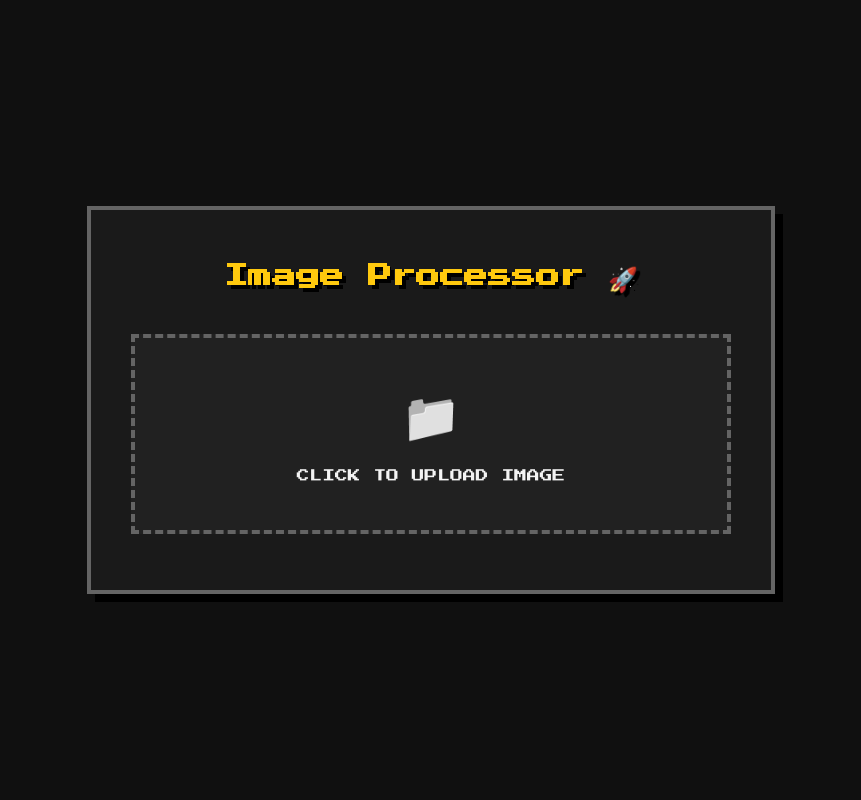
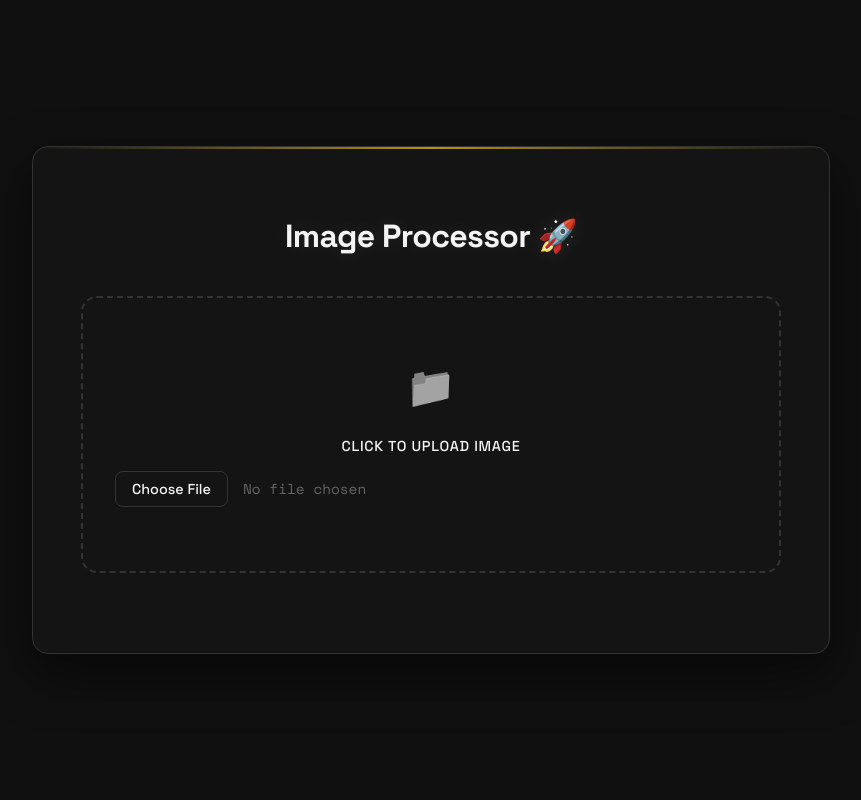
Before and after one commit to hotanphat28/imgitor, a Flask app: page / in a window 1280 px wide. Shown: the whole page, without its empty margins (209-1070 px from the left). Run offline with Flask 3, Linux system fonts and the light colour scheme.

Commit message:
updated dark modern design

```diff
--- a/app/routes.py
+++ b/app/routes.py
@@ -1,6 +1,6 @@
 from flask import request, render_template, send_file
 from app import app
-from app.utils import resize_by_resolution, resize_by_filesize, convert_to_bw, remove_background
+from app.utils import resize_by_resolution, apply_filter, remove_background
 from PIL import Image
 import io
 import os
@@ -29,25 +29,17 @@ def upload_file():
         save_format = "JPEG"
         suffix = "_processed"
 
-        # INVERSION OVER NESTING: Handle filesize first as it returns a unique buffer
-        if mode == 'filesize':
-            target_kb = int(request.form['size'])
-            buffer, mime = resize_by_filesize(img, target_kb)
-            if not buffer:
-                return "Error: Could not meet target size. Try a larger value.", 400
-
-            return send_file(buffer, mimetype=mime, as_attachment=True, download_name=f"{filename}_scaled.jpg")
-
-        # Handle other modes
+        # Handle modes
         if mode == 'resolution':
             width, height = int(request.form['width']), int(request.form['height'])
             processed_img = resize_by_resolution(img, width, height)
             suffix = "_resized"
             save_format = "PNG" if img.mode == 'RGBA' else "JPEG"
 
-        elif mode == 'bw_only':
-            processed_img = convert_to_bw(img)
-            suffix = "_bw"
+        elif mode == 'filter':
+            filter_type = request.form.get('filter_type', 'grayscale')
+            processed_img = apply_filter(img, filter_type)
+            suffix = f"_{filter_type}"
             save_format = "PNG" if img.mode == 'RGBA' else "JPEG"
 
         elif mode == 'remove_bg':
--- a/app/static/css/style.css
+++ b/app/static/css/style.css
@@ -1,23 +1,25 @@
-/* Pixel Art Redesign - Sharp Minimalist (Black, Gray, White, Gold) */
+/* Modern Dark UI Redesign - Reference Inspired */
 :root {
     --bg-color: #101010;
-    /* Black */
-    --container-bg: #1a1a1a;
-    /* Darker Gray */
-    --text-color: #F4F4F4;
-    /* White */
+    --card-bg: #141414;
+    /* Slightly lighter than BG */
+    --text-primary: #F4F4F4;
+    --text-secondary: #646464;
     --accent-color: #FFC90E;
-    /* Golden */
-    --accent-hover: #e0b00c;
-    --border-color: #646464;
-    /* Gray */
-    --shadow-color: #000000;
+    --accent-glow: rgba(255, 201, 14, 0.4);
+    --border-color: #333333;
+    /* Darker border for subtlety */
+    --border-active: #646464;
+    --border-radius: 16px;
+    --font-heading: 'Space Grotesk', sans-serif;
+    --font-mono: 'Space Mono', monospace;
+    --transition: all 0.3s ease;
 }
 
 body {
-    font-family: 'VT323', monospace;
+    font-family: var(--font-heading);
     background-color: var(--bg-color);
-    color: var(--text-color);
+    color: var(--text-primary);
     display: flex;
     justify-content: center;
     align-items: center;
@@ -25,335 +27,328 @@ body {
     margin: 0;
     padding: 1rem;
     box-sizing: border-box;
-    font-size: 1.4rem;
-    image-rendering: pixelated;
+    font-size: 1rem;
 }
 
-/* Sharp NES-style container */
+/* Modern Card Container */
 .container {
-    background-color: var(--container-bg);
-    padding: 2rem 2.5rem;
-    border: 4px solid var(--border-color);
-    /* Thicker border for blocky look */
-    /* No border radius - Sharp edges */
-    box-shadow: 8px 8px 0px var(--shadow-color);
-    /* Hard block shadow */
+    background-color: var(--card-bg);
+    padding: 3rem;
+    border: 1px solid var(--border-color);
+    border-radius: var(--border-radius);
+    box-shadow: 0 20px 50px rgba(0, 0, 0, 0.5);
     width: 100%;
-    max-width: 600px;
+    max-width: 700px;
     position: relative;
+    overflow: hidden;
+}
+
+/* Subtle top gradient line for "tech" feel */
+.container::before {
+    content: '';
+    position: absolute;
+    top: 0;
+    left: 0;
+    width: 100%;
+    height: 2px;
+    background: linear-gradient(90deg, transparent, var(--accent-color), transparent);
+    opacity: 0.7;
 }
 
 h1 {
-    font-family: 'Press Start 2P', cursive;
-    color: var(--accent-color);
-    font-size: 1.5rem;
+    font-family: var(--font-heading);
+    color: var(--text-primary);
+    font-size: 2rem;
+    font-weight: 700;
     text-align: center;
-    margin-top: 1rem;
     margin-bottom: 2.5rem;
-    line-height: 1.5;
-    text-shadow: 4px 4px 0px var(--shadow-color);
-    /* Retro shadow */
+    letter-spacing: -0.02em;
+    text-shadow: 0 0 20px rgba(255, 255, 255, 0.1);
 }
 
 form>div {
-    margin-bottom: 1.5rem;
+    margin-bottom: 2rem;
 }
 
 label,
 .label-header {
     display: block;
-    font-family: 'Press Start 2P', cursive;
-    font-size: 0.8rem;
-    margin-bottom: 1rem;
-    color: var(--text-color);
+    font-family: var(--font-heading);
+    font-size: 0.9rem;
+    font-weight: 600;
+    margin-bottom: 0.8rem;
+    color: var(--text-secondary);
     text-transform: uppercase;
+    letter-spacing: 0.05em;
 }
 
-/* File Input */
+/* File Input Wrapper */
 input[type="file"] {
-    font-family: 'VT323', monospace;
-    font-size: 1.2rem;
+    font-family: var(--font-mono);
+    font-size: 0.9rem;
     width: 100%;
-    color: var(--text-color);
+    color: var(--text-secondary);
 }
 
 input[type="file"]::file-selector-button {
-    font-family: 'VT323', monospace;
-    background-color: var(--container-bg);
-    color: var(--text-color);
-    border: 2px solid var(--border-color);
-    padding: 6px 14px;
+    font-family: var(--font-heading);
+    background-color: transparent;
+    color: var(--main-text);
+    border: 1px solid var(--border-color);
+    border-radius: 8px;
+    padding: 8px 16px;
     margin-right: 15px;
     cursor: pointer;
-    box-shadow: 4px 4px 0px var(--shadow-color);
-    /* Hard shadow */
-    transition: all 0.1s;
-    text-transform: uppercase;
-    font-size: 1.2rem;
+    transition: var(--transition);
+    color: var(--text-primary);
+    font-weight: 500;
 }
 
 input[type="file"]::file-selector-button:hover {
     border-color: var(--accent-color);
     color: var(--accent-color);
-    transform: translate(2px, 2px);
-    box-shadow: 2px 2px 0px var(--shadow-color);
+    box-shadow: 0 0 10px var(--accent-glow);
 }
 
-input[type="file"]::file-selector-button:active {
-    transform: translate(4px, 4px);
-    box-shadow: 0px 0px 0px var(--shadow-color);
+/* Upload Area specific layout */
+.upload-area {
+    border: 2px dashed var(--border-color);
+    border-radius: var(--border-radius);
+    padding: 4rem 2rem;
+    text-align: center;
+    transition: var(--transition);
+    cursor: pointer;
+    position: relative;
 }
 
-/* Radio Group */
+.upload-area:hover {
+    border-color: var(--accent-color);
+    background-color: rgba(255, 201, 14, 0.03);
+}
+
+.upload-label {
+    display: flex;
+    flex-direction: column;
+    align-items: center;
+    gap: 1rem;
+    cursor: pointer;
+    color: var(--text-primary);
+    font-weight: 500;
+    margin: 0;
+}
+
+.upload-label .icon {
+    font-size: 2.5rem;
+    margin-bottom: 0.5rem;
+    filter: grayscale(1);
+    transition: var(--transition);
+    opacity: 0.7;
+}
+
+.upload-area:hover .upload-label .icon {
+    filter: grayscale(0);
+    opacity: 1;
+    transform: scale(1.1);
+}
+
+/* Radio Group (Pill/Tab style) */
 .radio-group {
     display: flex;
     flex-wrap: wrap;
-    gap: 15px;
+    gap: 10px;
+    background: #0a0a0a;
+    padding: 5px;
+    border-radius: 12px;
+    border: 1px solid var(--border-color);
 }
 
 .radio-group input[type="radio"] {
-    opacity: 0;
-    position: fixed;
-    width: 0;
+    display: none;
 }
 
 .radio-group label {
-    font-family: 'VT323', monospace;
-    font-size: 1.3rem;
-    display: inline-block;
-    background-color: var(--bg-color);
-    padding: 8px 16px;
-    border: 2px solid var(--border-color);
-    /* No border radius */
-    box-shadow: 4px 4px 0px var(--shadow-color);
-    /* Hard shadow */
+    font-family: var(--font-heading);
+    font-size: 0.9rem;
+    font-weight: 500;
+    display: flex;
+    align-items: center;
+    justify-content: center;
+    padding: 10px 20px;
+    border-radius: 8px;
     cursor: pointer;
-    transition: all 0.1s;
+    transition: var(--transition);
     margin-bottom: 0;
     text-transform: none;
-    color: var(--text-color);
+    color: var(--text-secondary);
+    border: 1px solid transparent;
+    flex: 1;
+    text-align: center;
+    white-space: nowrap;
 }
 
 .radio-group label:hover {
-    border-color: #888;
-    transform: translate(2px, 2px);
-    box-shadow: 2px 2px 0px var(--shadow-color);
+    color: var(--text-primary);
+    background-color: rgba(255, 255, 255, 0.05);
 }
 
 .radio-group input[type="radio"]:checked+label {
-    background-color: var(--accent-color);
-    color: var(--bg-color);
-    /* Black text on Gold */
+    background-color: rgba(255, 201, 14, 0.15);
+    /* Low opacity gold bg */
+    color: var(--accent-color);
     border-color: var(--accent-color);
-    font-weight: bold;
-    transform: translate(2px, 2px);
-    box-shadow: 2px 2px 0px var(--shadow-color);
+    box-shadow: 0 0 15px rgba(255, 201, 14, 0.1);
+    font-weight: 600;
 }
 
-/* Number Inputs */
+/* Inputs Frame */
+#inputs-frame {
+    margin-top: 1.5rem;
+    padding: 1.5rem;
+    background: #0a0a0a;
+    border-radius: 12px;
+    border: 1px solid var(--border-color);
+}
+
 .input-row {
     display: flex;
     gap: 15px;
     align-items: center;
 }
 
-.input-row input[type="number"] {
-    font-family: 'VT323', monospace;
-    font-size: 1.4rem;
-    width: 100px;
-    padding: 8px 12px;
+.input-row input[type="number"],
+.input-row select {
+    font-family: var(--font-mono);
+    font-size: 1rem;
+    width: 100%;
+    padding: 12px 16px;
     background: var(--bg-color);
-    border: 2px solid var(--border-color);
-    color: var(--text-color);
-    box-shadow: inset 4px 4px 0px rgba(0, 0, 0, 0.5);
-    /* Inner hard shadow */
+    border: 1px solid var(--border-color);
+    border-radius: 8px;
+    color: var(--text-primary);
+    transition: var(--transition);
 }
 
-.input-row input[type="number"]:focus {
+.input-row input[type="number"]:focus,
+.input-row select:focus {
     outline: none;
     border-color: var(--accent-color);
-    background-color: #000;
+    box-shadow: 0 0 0 2px var(--accent-glow);
 }
 
 .input-row span {
-    align-self: center;
-    color: var(--text-color);
-    font-family: 'VT323', monospace;
-    font-size: 1.5rem;
+    color: var(--text-secondary);
+    font-family: var(--font-mono);
+    font-weight: bold;
 }
 
-/* Primary Button */
+/* Buttons */
 button[type="submit"],
 #preview-btn,
 .download-btn {
-    background-color: var(--accent-color);
-    color: #101010;
-    /* Black Text */
-    border: 2px solid #fff;
-    /* White border pop */
-    padding: 12px 24px;
-    font-family: 'Press Start 2P', cursive;
-    font-size: 0.9rem;
+    background: var(--accent-color);
+    color: #000;
+    border: none;
+    padding: 14px 28px;
+    font-family: var(--font-heading);
+    font-size: 1rem;
+    font-weight: 700;
     cursor: pointer;
     width: 100%;
-    margin-top: 1.5rem;
-    box-shadow: 6px 6px 0px var(--shadow-color);
-    /* Blocky shadow */
-    transition: all 0.1s;
+    border-radius: 12px;
+    /* High border radius */
+    transition: var(--transition);
     text-transform: uppercase;
     text-decoration: none;
-    display: inline-block;
-    box-sizing: border-box;
-    text-align: center;
-    font-weight: bold;
+    display: inline-flex;
+    justify-content: center;
+    align-items: center;
+    letter-spacing: 0.05em;
+    position: relative;
+    overflow: hidden;
+    margin-top: 2rem;
 }
 
+/* Glow effect on hover */
 button[type="submit"]:hover,
 #preview-btn:hover,
 .download-btn:hover {
-    background-color: var(--accent-hover);
-    transform: translate(4px, 4px);
-    box-shadow: 2px 2px 0px var(--shadow-color);
+    transform: translateY(-2px);
+    box-shadow: 0 5px 20px var(--accent-glow);
 }
 
 button[type="submit"]:active,
 #preview-btn:active,
 .download-btn:active {
-    transform: translate(6px, 6px);
-    box-shadow: 0px 0px 0px var(--shadow-color);
+    transform: translateY(0);
 }
 
+/* Secondary Button Style (Preview) */
 #preview-btn {
-    background-color: var(--border-color);
-    /* Gray for secondary action */
-    color: var(--text-color);
-    border-color: var(--text-color);
+    background: transparent;
+    border: 1px solid var(--text-secondary);
+    color: var(--text-primary);
 }
 
 #preview-btn:hover {
-    background-color: #7a7a7a;
+    border-color: var(--text-primary);
+    background: rgba(255, 255, 255, 0.05);
+    box-shadow: none;
 }
 
-.download-btn {
-    flex: 1;
+.action-buttons {
+    display: flex;
+    gap: 15px;
+}
+
+/* Step Header */
+.step-header {
+    display: flex;
+    justify-content: space-between;
+    align-items: center;
+    margin-bottom: 2rem;
+    border-bottom: 1px solid var(--border-color);
+    padding-bottom: 1rem;
+}
+
+.text-btn {
+    background: none;
+    border: none;
+    color: var(--text-secondary);
+    font-family: var(--font-heading);
+    font-size: 0.9rem;
+    font-weight: 500;
+    cursor: pointer;
+    transition: var(--transition);
+    padding: 0;
+    text-transform: uppercase;
+}
+
+.text-btn:hover {
+    color: var(--accent-color);
 }
 
 /* Preview Area */
 .preview-container {
     display: flex;
-    justify-content: space-between;
     gap: 20px;
     margin-top: 2rem;
     flex-wrap: wrap;
-    border-top: 4px dashed var(--border-color);
-    /* Dashed pixel border */
-    padding-top: 2rem;
 }
 
 .preview-box {
     flex: 1;
     min-width: 200px;
-    background-color: var(--bg-color);
+    background: #0a0a0a;
     padding: 15px;
-    border: 2px solid var(--border-color);
-    box-shadow: 4px 4px 0px var(--shadow-color);
+    border-radius: 12px;
+    border: 1px solid var(--border-color);
     text-align: center;
 }
 
 .preview-box img {
     max-width: 100%;
     height: auto;
+    border-radius: 8px;
     margin-top: 10px;
-    border: 2px solid var(--text-color);
+    border: 1px solid var(--border-color);
 }
-
-/* Action Buttons Container */
-.action-buttons {
-    display: flex;
-    gap: 15px;
-    margin-top: 1.5rem;
-}
-
-/* Upload Area */
-.upload-area {
-    border: 4px dashed var(--border-color);
-    /* Thick dashed border */
-    background-color: rgba(255, 255, 255, 0.03);
-    padding: 3rem;
-    text-align: center;
-    transition: all 0.2s ease;
-    cursor: pointer;
-    position: relative;
-    /* No border radius */
-}
-
-.upload-area:hover {
-    border-color: var(--accent-color);
-    background-color: rgba(255, 201, 14, 0.05);
-    /* Slight gold tint */
-}
-
-.upload-label {
-    display: flex;
-    flex-direction: column;
-    align-items: center;
-    gap: 15px;
-    cursor: pointer;
-    font-size: 1.2rem;
-    color: var(--text-color);
-    font-family: 'Press Start 2P', cursive;
-    font-size: 0.8rem;
-    margin-bottom: 0;
-}
-
-.upload-label .icon {
-    font-size: 3rem;
-    margin-bottom: 0.5rem;
-    filter: grayscale(100%);
-    /* Make emoji gray */
-}
-
-.upload-area:hover .upload-label .icon {
-    filter: none;
-    /* Color on hover */
-    transform: scale(1.1);
-    /* Slight pixel pop */
-}
-
-.upload-label input[type="file"] {
-    display: none;
-}
-
-/* Step 2 Styles */
-.step-header {
-    display: flex;
-    justify-content: space-between;
-    align-items: center;
-    margin-bottom: 2rem;
-    border-bottom: 4px solid var(--border-color);
-    padding-bottom: 1rem;
-}
-
-.text-btn {
-    background: none;
-    border: 2px solid var(--border-color);
-    color: var(--border-color);
-    font-family: 'VT323', monospace;
-    font-size: 1.2rem;
-    cursor: pointer;
-    padding: 5px 10px;
-    text-transform: uppercase;
-    transition: all 0.1s;
-    box-shadow: 3px 3px 0px var(--shadow-color);
-}
-
-.text-btn:hover {
-    color: var(--text-color);
-    border-color: var(--text-color);
-    transform: translate(2px, 2px);
-    box-shadow: 1px 1px 0px var(--shadow-color);
-}
-
-.controls-section {
-    margin-bottom: 2rem;
-}
--- a/app/static/js/main.js
+++ b/app/static/js/main.js
@@ -1,7 +1,7 @@
 function toggleInputs() {
 	const mode = document.querySelector('input[name="mode"]:checked').value;
 	document.getElementById('resolution-inputs').style.display = (mode === 'resolution') ? 'block' : 'none';
-	document.getElementById('filesize-inputs').style.display = (mode === 'filesize') ? 'block' : 'none';
+	document.getElementById('filter-inputs').style.display = (mode === 'filter') ? 'block' : 'none';
 }
 
 function handleFileUpload(input) {
--- a/app/templates/index.html
+++ b/app/templates/index.html
@@ -5,7 +5,9 @@
         <meta charset="UTF-8">
         <meta name="viewport" content="width=device-width, initial-scale=1.0">
         <title>Image Tool - Web</title>
-        <link href="https://fonts.googleapis.com/css2?family=Press+Start+2P&family=VT323&display=swap" rel="stylesheet">
+        <link
+            href="https://fonts.googleapis.com/css2?family=Space+Grotesk:wght@300;400;500;600;700&family=Space+Mono:wght@400;700&display=swap"
+            rel="stylesheet">
         <link rel="stylesheet" href="{{ url_for('static', filename='css/style.css') }}">
     </head>
 
@@ -38,13 +40,10 @@
                         <div class="radio-group">
                             <input type="radio" id="res" name="mode" value="resolution" checked
                                 onchange="toggleInputs()">
-                            <label for="res">By Resolution</label>
+                            <label for="res">Change Size (by resolution)</label>
 
-                            <input type="radio" id="size" name="mode" value="filesize" onchange="toggleInputs()">
-                            <label for="size">By File Size</label>
-
-                            <input type="radio" id="bw" name="mode" value="bw_only" onchange="toggleInputs()">
-                            <label for="bw">Black & White</label>
+                            <input type="radio" id="filter" name="mode" value="filter" onchange="toggleInputs()">
+                            <label for="filter">Apply Filter</label>
 
                             <input type="radio" id="rembg" name="mode" value="remove_bg" onchange="toggleInputs()">
                             <label for="rembg">Remove Background</label>
@@ -59,11 +58,15 @@
                                     <input type="number" name="height" placeholder="H" min="1">
                                 </div>
                             </div>
-                            <div id="filesize-inputs" style="display:none;">
-                                <span class="label-header">Enter Target Size (KB):</span>
+                            <div id="filter-inputs" style="display:none;">
+                                <span class="label-header">Select Filter:</span>
                                 <div class="input-row">
-                                    <input type="number" name="size" placeholder="KB" min="1">
-                                    <span>KB</span>
+                                    <select name="filter_type">
+                                        <option value="grayscale">Grayscale</option>
+                                        <option value="sepia">Sepia</option>
+                                        <option value="blue">Blue Tone</option>
+                                        <option value="warm">Warm Tone</option>
+                                    </select>
                                 </div>
                             </div>
                         </div>
```
Also changed, not shown: app/utils.py (+29 -25 lines).
